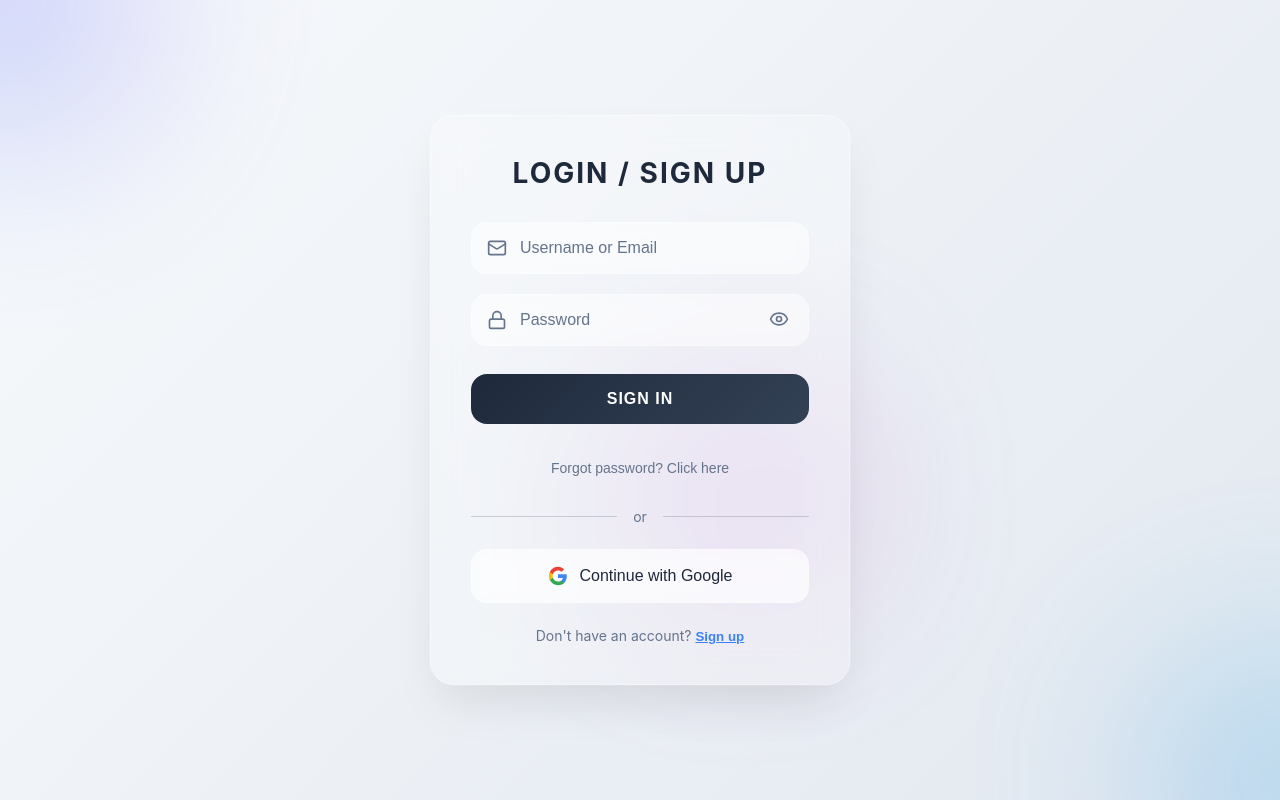
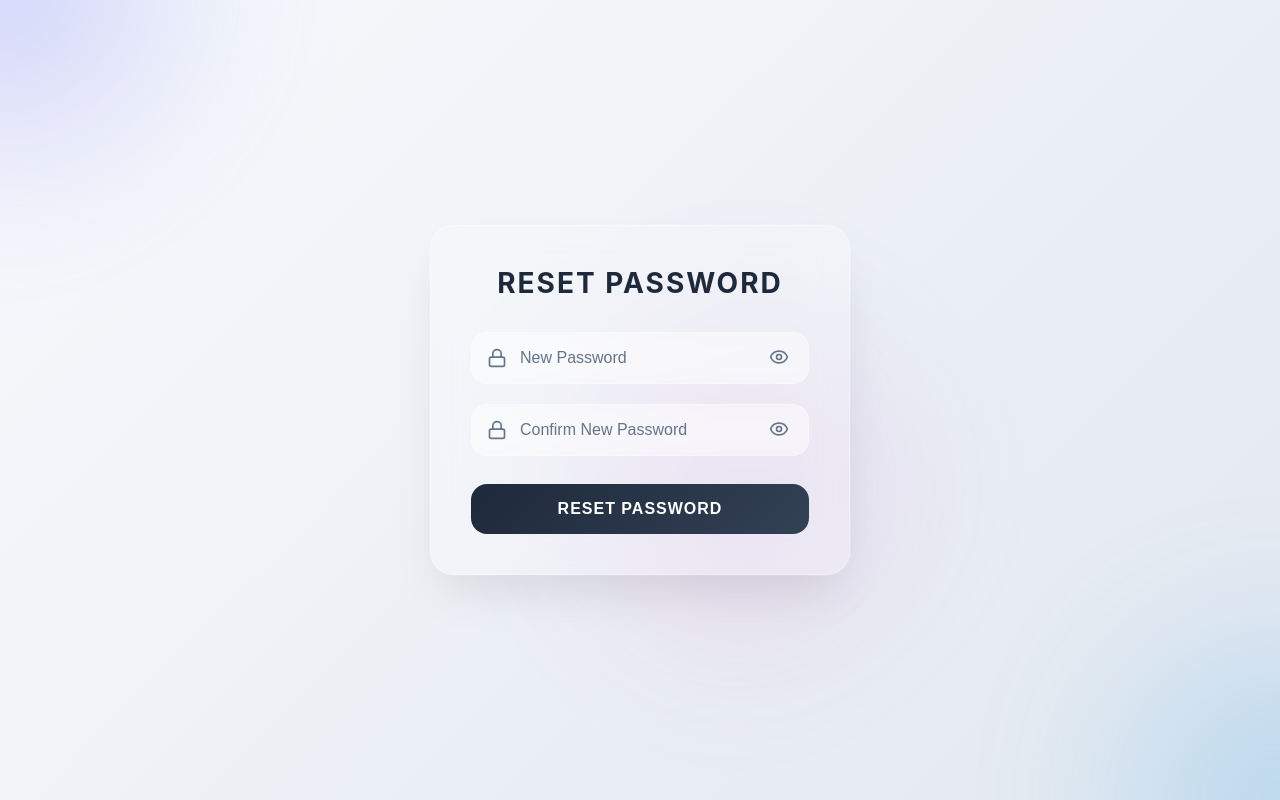
Before and after one commit to Developed-by-Pratik/SaaS_Frontend, a React (Vite) app: page /reset-password/1 in a window 1280 px wide. Built offline with nearby package versions, Linux system fonts and the light colour scheme.

Commit message:
Fixed Reset Password Issue

```diff
--- a/src/App.jsx
+++ b/src/App.jsx
@@ -1,11 +1,20 @@
-
-
-
 import AuthPage from "./components/AuthPage.jsx";
 import Home from "./pages/Home.jsx";
+import SetNewPasswordForm from "./components/SetNewPasswordForm.jsx";
 import { ToastProvider } from "./components/ToastProvider.jsx";
-import { BrowserRouter as Router, Routes, Route } from "react-router-dom";
+import { BrowserRouter as Router, Routes, Route, useLocation } from "react-router-dom";
+import React from "react";
 import "./App.css";
+
+function ResetPasswordRoute() {
+  const location = useLocation();
+  const params = new URLSearchParams(location.search);
+  const token = params.get("token");
+  if (token) {
+    return <SetNewPasswordForm />;
+  }
+  return <AuthPage type="reset" />;
+}
 
 function App() {
   return (
@@ -13,7 +22,8 @@ function App() {
       <Router>
         <div className="App">
           <Routes>
-            <Route path="/reset-password" element={<AuthPage type="reset" />} />
+            <Route path="/reset-password" element={<ResetPasswordRoute />} />
+            <Route path="/reset-password/:token" element={<SetNewPasswordForm />} />
             <Route path="/auth" element={<AuthPage type="auth" />} />
             <Route path="/home" element={<Home />} />
             <Route path="/*" element={<AuthPage type="auth" />} />
--- /dev/null
+++ b/src/components/SetNewPasswordForm.jsx
@@ -0,0 +1,125 @@
+import React, { useState } from "react";
+import { Eye, EyeOff } from "lucide-react";
+import { useParams, useNavigate, useLocation } from "react-router-dom";
+import { Lock } from "lucide-react";
+import { useToast } from "./ToastProvider";
+import "./AuthPage.css";
+
+const SetNewPasswordForm = () => {
+  const { token: paramToken } = useParams();
+  const location = useLocation();
+  const { showToast } = useToast();
+  const navigate = useNavigate();
+  const [formData, setFormData] = useState({ password: "", confirmPassword: "" });
+  const [showPassword, setShowPassword] = useState(false);
+  const [showConfirmPassword, setShowConfirmPassword] = useState(false);
+  const [loading, setLoading] = useState(false);
+
+  // Get token from either path param or query string
+  const queryToken = React.useMemo(() => {
+    const params = new URLSearchParams(location.search);
+    return params.get("token");
+  }, [location.search]);
+  const token = paramToken || queryToken;
+
+  const handleInputChange = (e) => {
+    setFormData({ ...formData, [e.target.name]: e.target.value });
+  };
+
+  const handleSubmit = async (e) => {
+    e.preventDefault();
+    if (!token) {
+      showToast("Invalid or missing token.", "error");
+      return;
+    }
+    if (formData.password !== formData.confirmPassword) {
+      showToast("Passwords do not match", "error");
+      return;
+    }
+    setLoading(true);
+    try {
+      const params = new URLSearchParams();
+      params.append("token", token);
+      params.append("newPassword", formData.password);
+      const response = await fetch(`http://localhost:8080/api/auth/reset-password`, {
+        method: "POST",
+        headers: { "Content-Type": "application/x-www-form-urlencoded" },
+        body: params.toString(),
+      });
+      const text = await response.text();
+      if (response.ok) {
+        showToast("Password reset successful! Please log in.", "success");
+        navigate("/auth");
+      } else {
+        showToast(text || "Reset failed", "error");
+      }
+    } catch (error) {
+      console.error("Reset error:", error);
+      showToast("Network error. Please try again.", "error");
+    } finally {
+      setLoading(false);
+    }
+  };
+
+  return (
+    <div className="auth-container">
+      <div className="background-blur blur-1"></div>
+      <div className="background-blur blur-2"></div>
+      <div className="background-blur blur-3"></div>
+      <div className="auth-card">
+        <div className="auth-header">
+          <h1 className="auth-title">RESET PASSWORD</h1>
+        </div>
+        <form onSubmit={handleSubmit} className="auth-form">
+          <div className="input-group">
+            <div className="input-wrapper">
+              <Lock className="input-icon" size={20} />
+              <input
+                type={showPassword ? "text" : "password"}
+                name="password"
+                placeholder="New Password"
+                value={formData.password}
+                onChange={handleInputChange}
+                className="auth-input"
+                required
+              />
+              <button
+                type="button"
+                onClick={() => setShowPassword(!showPassword)}
+                className="password-toggle"
+              >
+                {showPassword ? <EyeOff size={20} /> : <Eye size={20} />}
+              </button>
+            </div>
+          </div>
+          <div className="input-group">
+            <div className="input-wrapper">
+              <Lock className="input-icon" size={20} />
+              <input
+                type={showConfirmPassword ? "text" : "password"}
+                name="confirmPassword"
+                placeholder="Confirm New Password"
+                value={formData.confirmPassword}
+                onChange={handleInputChange}
+                className="auth-input"
+                required
+              />
+              <button
+                type="button"
+                onClick={() => setShowConfirmPassword(!showConfirmPassword)}
+                className="password-toggle"
+              >
+                {showConfirmPassword ? <EyeOff size={20} /> : <Eye size={20} />}
+              </button>
+            </div>
+          </div>
+          <button type="submit" className="auth-button" disabled={loading}>
+            {loading ? "Please wait..." : "RESET PASSWORD"}
+          </button>
+        </form>
+      </div>
+    </div>
+  );
+};
+
+export default SetNewPasswordForm;
```
